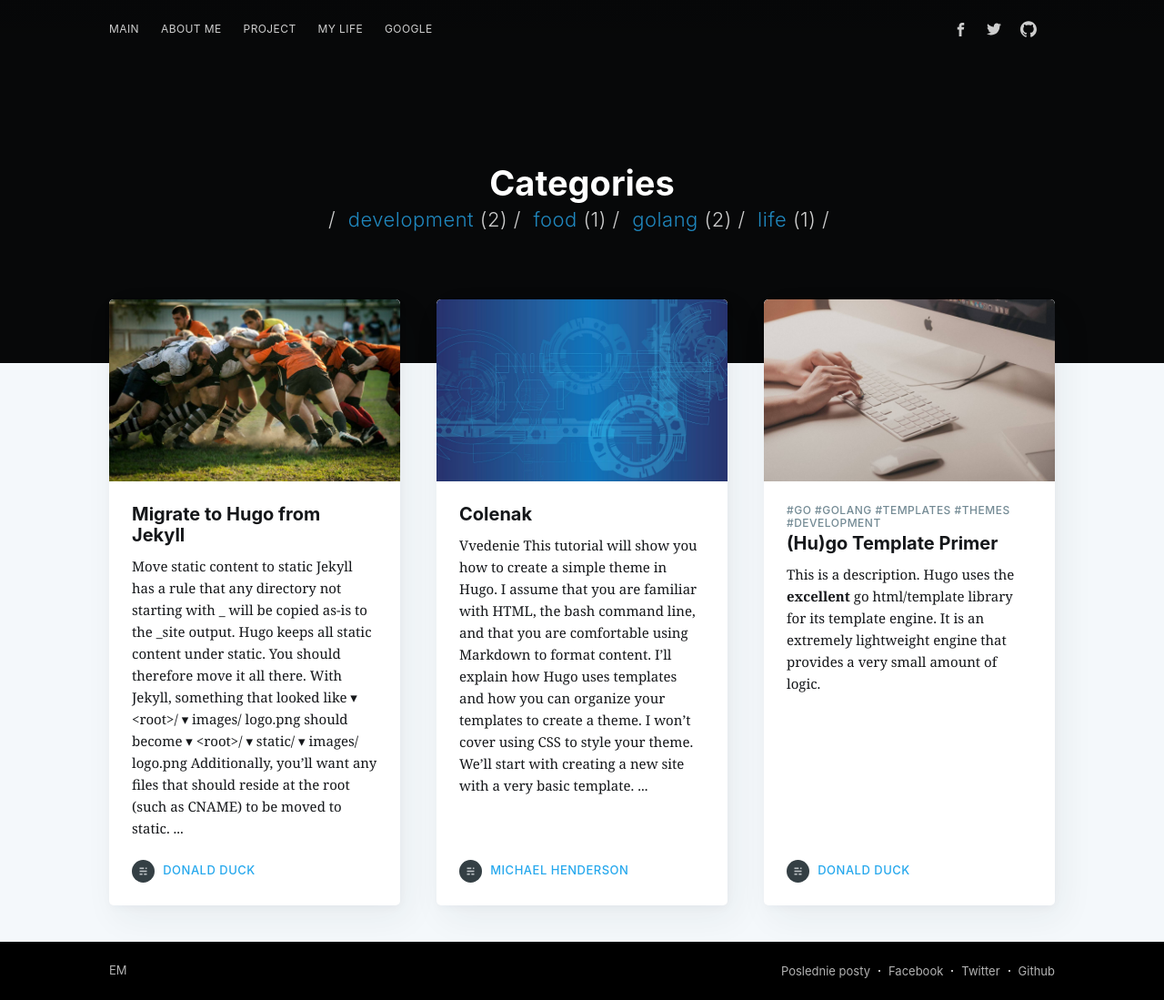
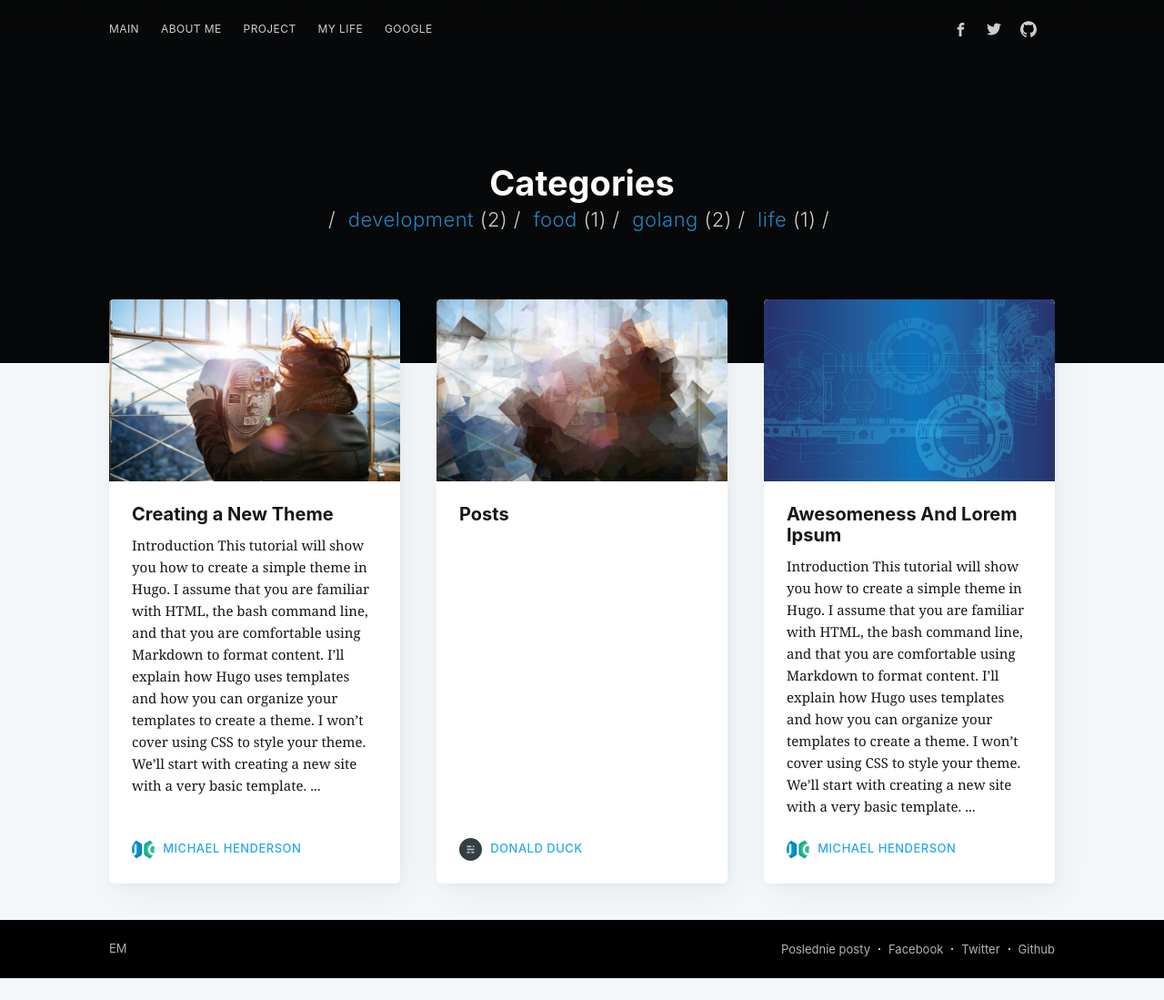
Before and after one commit to MXLit/mxlit.github.io, a plain HTML site: page categories/index.html in a window 1280 px wide. Shown: the whole page at 91% size. After the commit the page ends 1075 px from the top, so only its background shows below. Drawn offline with nearby package versions, Linux system fonts and the light colour scheme.

Commit message:
from backup

```diff
--- a/categories/index.html
+++ b/categories/index.html
@@ -126,22 +126,49 @@
 
 <article class="post-card post">
 
-    <a class="post-card-image-link" href="https://mxlit.github.io/migrate-to-hugo-from-jekyll/">
-      <div class="post-card-image" style="background-image: url(https://mxlit.github.io/img/team.jpg)"></div>
+    <a class="post-card-image-link" href="https://mxlit.github.io/creating-a-new-theme/">
+      <div class="post-card-image" style="background-image: url(https://mxlit.github.io/img/welcome.jpg)"></div>
     </a>
 
 
     <div class="post-card-content">
-      <a class="post-card-content-link" href="https://mxlit.github.io/migrate-to-hugo-from-jekyll/">
+      <a class="post-card-content-link" href="https://mxlit.github.io/creating-a-new-theme/">
           <header class="post-card-header">
 
-              <h2 class="post-card-title">Migrate to Hugo from Jekyll</h2>
+              <h2 class="post-card-title">Creating a New Theme</h2>
           </header>
           <section class="post-card-excerpt">
 
-                <p>Move static content to static Jekyll has a rule that any directory not starting with _ will be copied as-is to the _site output. Hugo keeps all static content under static. You should therefore move it all there. With Jekyll, something that looked like
-▾ &lt;root&gt;/ ▾ images/ logo.png  should become
-▾ &lt;root&gt;/ ▾ static/ ▾ images/ logo.png  Additionally, you&rsquo;ll want any files that should reside at the root (such as CNAME) to be moved to static. ...  </p>
+                <p>Introduction This tutorial will show you how to create a simple theme in Hugo. I assume that you are familiar with HTML, the bash command line, and that you are comfortable using Markdown to format content. I&rsquo;ll explain how Hugo uses templates and how you can organize your templates to create a theme. I won&rsquo;t cover using CSS to style your theme.
+We&rsquo;ll start with creating a new site with a very basic template. ...  </p>
+
+          </section>
+      </a>
+
+      <footer class="post-card-meta">
+          <img class="author-profile-image" src="https://mxlit.github.io/hugo-logo.png" alt="Author" />
+          <span class="post-card-author"><a href="/">Michael Henderson</a></span>
+      </footer>
+    </div>
+</article>
+
+
+<article class="post-card post">
+
+    <a class="post-card-image-link" href="https://mxlit.github.io/post/">
+      <div class="post-card-image" style="background-image: url(https://mxlit.github.io/defimg/1.jpg)"></div>
+    </a>
+
+
+    <div class="post-card-content">
+      <a class="post-card-content-link" href="https://mxlit.github.io/post/">
+          <header class="post-card-header">
+
+              <h2 class="post-card-title">Posts</h2>
+          </header>
+          <section class="post-card-excerpt">
+
+                <p> </p>
 
           </section>
       </a>
@@ -156,62 +183,28 @@
 
 <article class="post-card post">
 
-    <a class="post-card-image-link" href="https://mxlit.github.io/colenak/">
+    <a class="post-card-image-link" href="https://mxlit.github.io/awesomeness-and-lorem-ipsum/">
       <div class="post-card-image" style="background-image: url(https://mxlit.github.io/img/divider-bg.jpg)"></div>
     </a>
 
 
     <div class="post-card-content">
-      <a class="post-card-content-link" href="https://mxlit.github.io/colenak/">
+      <a class="post-card-content-link" href="https://mxlit.github.io/awesomeness-and-lorem-ipsum/">
           <header class="post-card-header">
 
-              <h2 class="post-card-title">Colenak</h2>
+              <h2 class="post-card-title">Awesomeness And Lorem Ipsum</h2>
           </header>
           <section class="post-card-excerpt">
 
-                <p>Vvedenie This tutorial will show you how to create a simple theme in Hugo. I assume that you are familiar with HTML, the bash command line, and that you are comfortable using Markdown to format content. I&rsquo;ll explain how Hugo uses templates and how you can organize your templates to create a theme. I won&rsquo;t cover using CSS to style your theme.
+                <p>Introduction This tutorial will show you how to create a simple theme in Hugo. I assume that you are familiar with HTML, the bash command line, and that you are comfortable using Markdown to format content. I&rsquo;ll explain how Hugo uses templates and how you can organize your templates to create a theme. I won&rsquo;t cover using CSS to style your theme.
 We&rsquo;ll start with creating a new site with a very basic template. ...  </p>
 
           </section>
       </a>
 
       <footer class="post-card-meta">
-          <img class="author-profile-image" src="https://mxlit.github.io/img/ghost-icon.png" alt="Author" />
+          <img class="author-profile-image" src="https://mxlit.github.io/hugo-logo.png" alt="Author" />
           <span class="post-card-author"><a href="/">Michael Henderson</a></span>
-      </footer>
-    </div>
-</article>
-
-
-<article class="post-card post">
-
-    <a class="post-card-image-link" href="https://mxlit.github.io/hugo-template-primer/">
-      <div class="post-card-image" style="background-image: url(https://mxlit.github.io/img/writing.jpg)"></div>
-    </a>
-
-
-    <div class="post-card-content">
-      <a class="post-card-content-link" href="https://mxlit.github.io/hugo-template-primer/">
-          <header class="post-card-header">
-              <span class="post-card-tags">
-              #go
-              #golang
-              #templates
-              #themes
-              #development  </span>
-
-              <h2 class="post-card-title">(Hu)go Template Primer</h2>
-          </header>
-          <section class="post-card-excerpt">
-
-                <p>This is a description. Hugo uses the <strong>excellent</strong> go html/template library for its template engine. It is an extremely lightweight engine that provides a very small amount of logic.</p>
-
-          </section>
-      </a>
-
-      <footer class="post-card-meta">
-          <img class="author-profile-image" src="https://mxlit.github.io/img/ghost-icon.png" alt="Author" />
-          <span class="post-card-author"><a href="/">Donald Duck</a></span>
       </footer>
     </div>
 </article>
```
Also changed, not shown: 404.html (+35 -38 lines), awesomeness-and-lorem-ipsum/index.html (+3 -5 lines), colenak/index.html (+4 -4 lines), creating-a-new-theme/index.html (+4 -4 lines), getting-started-with-hugo/index.html (+5 -3 lines), hugo-template-primer/index.html (+5 -5 lines), index.html (+1 -1 lines), migrate-to-hugo-from-jekyll/index.html (+3 -1 lines), moj-pervyj-post/index.html (+4 -6 lines), post/index.html (+1 -1 lines), tags/index.html (+20 -19 lines), wonderful/index.html (+5 -5 lines).
